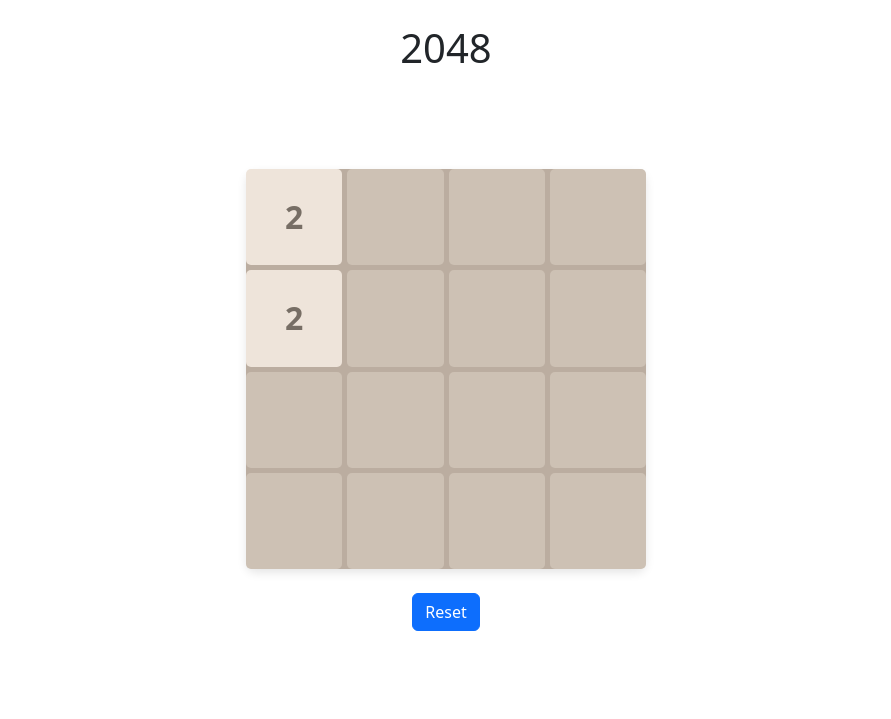
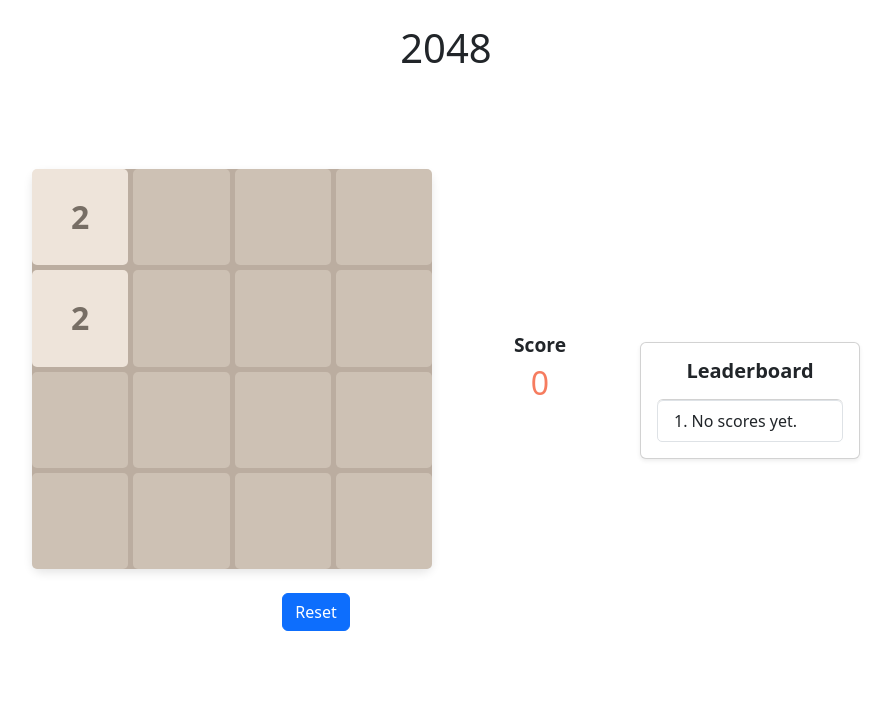
Before and after one commit to ben-hockley/js_games, a FastAPI app: page /play/2048 in a window 1280 px wide. Shown: the part 56-775 px from the top of the page, without its empty margins (194-1085 px from the left). Run offline with FastAPI, Linux system fonts and the light colour scheme; some libraries are stand-ins or nearby versions.

Commit message:
leaderboards for 2048 highscores

```diff
--- a/database.py
+++ b/database.py
@@ -1,3 +1,16 @@
+def get_user_top_2048_scores(user_id, limit=5):
+	session = SessionLocal()
+	try:
+		results = (
+			session.query(Score2048.score, Score2048.played_at)
+			.filter(Score2048.user_id == user_id)
+			.order_by(Score2048.score.desc(), Score2048.played_at.asc())
+			.limit(limit)
+			.all()
+		)
+		return [{"score": score, "played_at": played_at} for score, played_at in results]
+	finally:
+		session.close()
 # Password hashing utilities
 from passlib.context import CryptContext
 
@@ -58,6 +71,15 @@
 
 	user = relationship("User", backref="snake_scores")
 
+# 2048Score model
+class Score2048(Base):
+	__tablename__ = "2048_scores"
+	id = Column(Integer, primary_key=True, index=True)
+	user_id = Column(Integer, ForeignKey("users.id", ondelete="CASCADE"), nullable=False)
+	score = Column(Integer, nullable=False)
+	played_at = Column(DateTime(timezone=True), server_default=func.now(), nullable=False)
+
+	user = relationship("User", backref="2048_scores")
 
 # Method to insert a new user
 def insert_user(username: str, password: str, email: str):
@@ -109,6 +131,22 @@
 	finally:
 		session.close()
 
+# Method to insert a 2048 Score.
+def insert_2048_score(user_id: int, score: int, played_at=None):
+	session = SessionLocal()
+	try:
+		new_score = Score2048(user_id=user_id, score=score)
+		if played_at is not None:
+			new_score.played_at = played_at
+		session.add(new_score)
+		session.commit()
+		session.refresh(new_score)
+		return new_score
+	except Exception as e:
+		session.rollback()
+		raise e
+	finally:
+		session.close()
 
 # Method to get a user by username
 def get_user_by_username(username: str):
@@ -118,3 +156,19 @@
 		return user
 	finally:
 		session.close()
+
+from sqlalchemy.orm import joinedload
+
+def get_top_2048_scores(limit=5):
+    session = SessionLocal()
+    try:
+        results = (
+            session.query(Score2048.score, User.username)
+            .join(User, Score2048.user_id == User.id)
+            .order_by(Score2048.score.desc(), Score2048.played_at.asc())
+            .limit(limit)
+            .all()
+        )
+        return [{"score": score, "username": username} for score, username in results]
+    finally:
+        session.close()
--- a/main.py
+++ b/main.py
@@ -6,8 +6,8 @@
 # Import database setup
 from database import Base, engine
 from database import insert_user, get_user_by_username, verify_password, User
-from database import insert_wordle_score, insert_snake_score
-from database import SessionLocal, WordleScore
+from database import insert_wordle_score, insert_snake_score, insert_2048_score
+from database import SessionLocal, WordleScore, get_top_2048_scores, get_user_top_2048_scores
 from sqlalchemy.orm.exc import MultipleResultsFound
 from sqlalchemy import or_
 from starlette.middleware.sessions import SessionMiddleware
@@ -74,9 +74,28 @@
     return templates.TemplateResponse(request, "play/sudoku.html")
 
 # 2048
+from database import get_top_2048_scores
+
 @app.get("/play/2048")
 async def play_2048(request: Request):
-    return templates.TemplateResponse(request, "play/2048.html")
+    leaderboard = get_top_2048_scores()
+    return templates.TemplateResponse(request, "play/2048.html", {"request": request, "leaderboard": leaderboard})
+
+@app.post("/2048-score")
+async def save_2048_score(request: Request):
+    user = request.session.get("user")
+    if not user:
+        return JSONResponse({"message": "Sign in to save your scores"}, status_code=401)
+    data = await request.json()
+    score = data.get("score")
+    if score is None:
+        return JSONResponse({"message": "Invalid score"}, status_code=400)
+    # Get user_id from DB
+    db_user = get_user_by_username(user["username"])
+    if db_user:
+        insert_2048_score(user_id=db_user.id, score=score)
+        return JSONResponse({"message": "Score saved!"})
+    return JSONResponse({"message": "User not found"}, status_code=404)
 
 # Minesweeper
 @app.get("/play/minesweeper")
@@ -138,6 +157,8 @@
     score_freq["0"] = 0  # 0 for losses
     top_snake_scores = []
     user_snake_scores = []
+    top_2048_scores = []
+    user_2048_scores = []
     if db_user:
         session = SessionLocal()
         try:
@@ -168,6 +189,9 @@
             user_snake_scores = [{"score": score, "played_at": played_at} for score, played_at in user_results]
         finally:
             session.close()
+        # 2048 leaderboards (all users and user)
+        top_2048_scores = get_top_2048_scores()
+        user_2048_scores = get_user_top_2048_scores(db_user.id)
     return templates.TemplateResponse(
         "account.html",
         {
@@ -176,6 +200,8 @@
             "score_freq": score_freq,
             "top_snake_scores": top_snake_scores,
             "user_snake_scores": user_snake_scores,
+            "top_2048_scores": top_2048_scores,
+            "user_2048_scores": user_2048_scores,
         },
     )
 
--- a/static/js/2048.js
+++ b/static/js/2048.js
@@ -1,12 +1,16 @@
+
 const size = 4;
 let board = [];
 let cells = [];
+let score = 0;
 
 function initBoard() {
     board = Array(size * size).fill(0);
+    score = 0;
     addRandomTile();
     addRandomTile();
     updateBoard();
+    updateScore();
 }
 
 function addRandomTile() {
@@ -25,6 +29,14 @@
         cells[i].style.background = getTileColor(board[i]);
         cells[i].style.color = board[i] > 4 ? "#f9f6f2" : "#776e65";
     }
+    updateScore();
+}
+
+function updateScore() {
+    // Score is the sum of all merged tiles (standard 2048 scoring)
+    // We'll keep a running total in the move logic
+    const scoreElem = document.getElementById("score-value");
+    if (scoreElem) scoreElem.textContent = score;
 }
 
 function getTileColor(val) {
@@ -65,6 +77,7 @@
                 !merged[next] && !merged[curr]
             ) {
                 board[next] *= 2;
+                score += board[next]; // Add merged value to score
                 board[curr] = 0;
                 merged[next] = true;
                 moved = true;
@@ -105,7 +118,27 @@
         addRandomTile();
         updateBoard();
         if (isGameOver()) {
-            setTimeout(() => alert("Game Over!"), 100);
+            setTimeout(() => {
+                alert("Game Over!");
+                // Send POST request to /2048-scores with the score
+                fetch('/2048-score', {
+                    method: 'POST',
+                    headers: {
+                        'Content-Type': 'application/json'
+                    },
+                    body: JSON.stringify({ score: score })
+                })
+                .then(response => {
+                    if (!response.ok) {
+                        throw new Error('Failed to save score');
+                    }
+                    // Optionally handle success
+                })
+                .catch(error => {
+                    // Optionally handle error
+                    console.error(error);
+                });
+            }, 100);
         }
     }
 }
--- a/templates/play/2048.html
+++ b/templates/play/2048.html
@@ -10,13 +10,36 @@
 
 {% block content %}
     <h1>2048</h1>
-    <div class="container d-flex justify-content-center align-items-center flex-column">
-        <div class="grid-container mb-3">
-            {% for i in range(16) %}
-                <div class="grid-cell"></div>
-            {% endfor %}
+    <div class="container d-flex justify-content-center align-items-center flex-row" style="gap: 2.5rem; min-height: 80vh;">
+        <!-- Game Board and Score -->
+        <div class="d-flex flex-column align-items-center">
+            <div class="d-flex justify-content-center align-items-center mb-3" style="gap: 2rem;">
+                <div class="grid-container">
+                    {% for i in range(16) %}
+                        <div class="grid-cell"></div>
+                    {% endfor %}
+                </div>
+                <div id="score-box" class="d-flex flex-column align-items-center justify-content-center ms-3" style="min-width:120px;">
+                    <div class="score-label" style="font-weight:bold; font-size:1.2rem;">Score</div>
+                    <div id="score-value" style="font-size:2rem; color:#f67c5f;">0</div>
+                </div>
+            </div>
+            <a href="/play/2048" class="btn btn-primary mt-2">Reset</a>
         </div>
-        <a href="/play/2048" class="btn btn-primary mt-2">Reset</a>
+        <!-- Leaderboard -->
+        <div id="leaderboard" class="card shadow-sm p-3" style="min-width:220px; max-width:260px;">
+            <h5 class="mb-3 text-center" style="font-weight:bold;">Leaderboard</h5>
+            <ol class="list-group list-group-numbered">
+                {% for entry in leaderboard %}
+                    <li class="list-group-item d-flex justify-content-between align-items-center">
+                        <span>{{ entry.username }}</span>
+                        <span class="badge bg-primary rounded-pill">{{ entry.score }}</span>
+                    </li>
+                {% else %}
+                    <li class="list-group-item">No scores yet.</li>
+                {% endfor %}
+            </ol>
+        </div>
     </div>
 {% endblock %}
 
```
Also changed, not shown: templates/account.html (+49 -0 lines).
